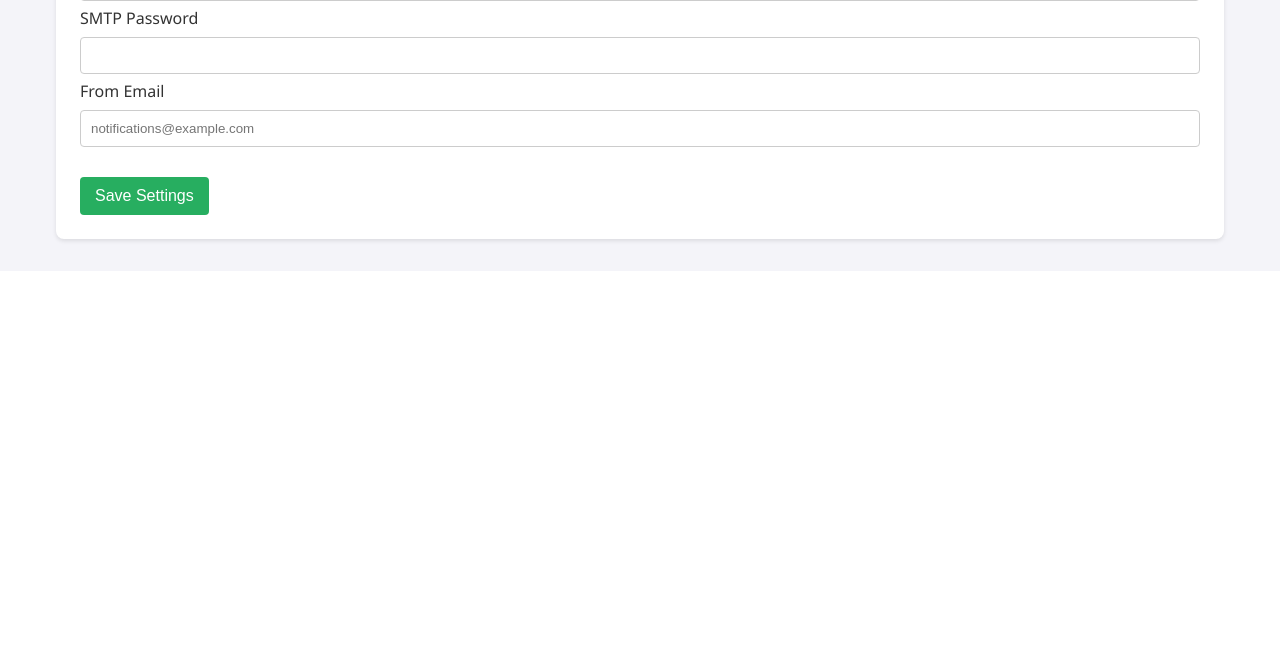
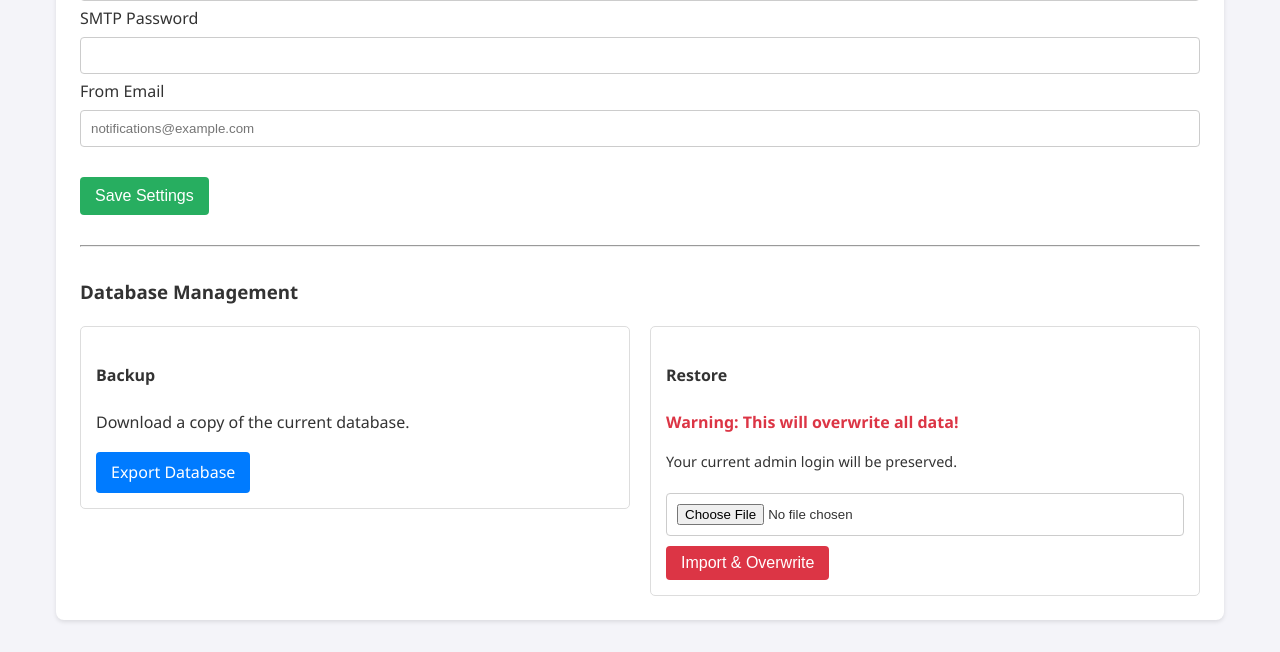
Before and after one commit to SecuredUnderscore/BCParks-Campsite-Tracker, a Flask app: page /admin/settings in a window 1280 px wide. Shown: the part 1553-2205 px from the top of the page. Before the commit the page ends 1797 px from the top, so only its background shows below. Run offline with Flask 3, Linux system fonts and the light colour scheme; a user stored in the database is signed in; data that the repository does not hold is empty.

Commit message:
added import/export of database files to admin-settings page

```diff
--- a/app/routes.py
+++ b/app/routes.py
@@ -1,5 +1,5 @@
 
-from flask import Blueprint, render_template, redirect, url_for, request, flash, jsonify, current_app, session
+from flask import Blueprint, render_template, redirect, url_for, request, flash, jsonify, current_app, session, send_file
 from flask_login import login_user, logout_user, login_required, current_user
 from . import db
 from .models import User
@@ -618,3 +618,77 @@ def reset_verify(token):
             return redirect(url_for('main.login'))
 
     return render_template('reset_set.html', token=token)
+
+
+@main.route('/admin/export_db')
+@login_required
+def export_db():
+    if not current_user.is_admin:
+        flash("Access Denied", "error")
+        return redirect(url_for('main.index'))
+
+    db_path = os.path.join(current_app.instance_path, 'db.sqlite3')
+    try:
+        return send_file(db_path, as_attachment=True, download_name='backup_db.sqlite3')
+    except Exception as e:
+        flash(f"Error exporting database: {str(e)}", "error")
+        return redirect(url_for('main.admin_settings'))
+
+@main.route('/admin/import_db', methods=['POST'])
+@login_required
+def import_db():
+    if not current_user.is_admin:
+        flash("Access Denied", "error")
+        return redirect(url_for('main.index'))
+
+    if 'db_file' not in request.files:
+        flash('No file part', 'error')
+        return redirect(url_for('main.admin_settings'))
+
+    file = request.files['db_file']
+    if file.filename == '':
+        flash('No selected file', 'error')
+        return redirect(url_for('main.admin_settings'))
+
+    if file:
+        # Preserve current admin credentials
+        admin_username = current_user.username
+        admin_hash = current_user.password_hash
+
+        # Save new DB file (overwrite)
+        db_path = os.path.join(current_app.instance_path, 'db.sqlite3')
+
+        # Close any existing connections (Flask-SQLAlchemy handles this mostly per request,
+        # but we want to be safe before swapping the file out from under it)
+        db.session.remove()
+
+        try:
+            file.save(db_path)
+
+            # Re-connect/Re-query to restore admin
+            # We need to commit the file save effectively by updating the DB session if needed,
+            # but file replacement happens at FS level.
+
+            # Look for admin user in the NEW database
+            user = User.query.filter_by(username=admin_username).first()
+            if user:
+                # Restore the password hash so the current session remains valid
+                user.password_hash = admin_hash
+                # Ensure they are still admin? "Override everything, EXCEPT for the admin login"
+                # Assuming we just want to keep the login working.
+                user.is_admin = True # Ensure they don't lock themselves out if the imported DB had this user as non-admin
+                if not user.is_admin:
+                     # This check above sets it to True, so this block is redundant but safety logic:
+                     pass
+            else:
+                # Create the admin user if they don't exist in the imported data
+                user = User(username=admin_username, password_hash=admin_hash, is_admin=True)
+                db.session.add(user)
+
+            db.session.commit()
+            flash('Database imported successfully. Admin login preserved.', 'success')
+
+        except Exception as e:
+            flash(f'Error importing database: {str(e)}', 'error')
+
+    return redirect(url_for('main.admin_settings'))
--- a/app/templates/admin_settings.html
+++ b/app/templates/admin_settings.html
@@ -98,6 +98,36 @@
         <br><br>
         <button type="submit">Save Settings</button>
     </form>
+
+    <hr style="margin: 30px 0;">
+
+    <h3>Database Management</h3>
+    <div style="display: flex; gap: 20px; align-items: flex-start; flex-wrap: wrap;">
+
+        <!-- Export -->
+        <div style="border: 1px solid #ddd; padding: 15px; border-radius: 5px; flex: 1; min-width: 250px;">
+            <h4>Backup</h4>
+            <p>Download a copy of the current database.</p>
+            <a href="{{ url_for('main.export_db') }}" class="button"
+                style="text-decoration: none; background-color: #007bff; color: white; padding: 8px 15px; border-radius: 4px; display: inline-block;">Export
+                Database</a>
+        </div>
+
+        <!-- Import -->
+        <div style="border: 1px solid #ddd; padding: 15px; border-radius: 5px; flex: 1; min-width: 250px;">
+            <h4>Restore</h4>
+            <p style="color: #dc3545; font-weight: bold; margin-bottom: 5px;">Warning: This will overwrite all data!</p>
+            <p style="font-size: 0.9em; margin-bottom: 15px;">Your current admin login will be preserved.</p>
+            <form action="{{ url_for('main.import_db') }}" method="POST" enctype="multipart/form-data"
+                onsubmit="return confirm('WARNING: This will overwrite the ENTIRE database (alerts, users, etc) with the uploaded file.\n\nOnly your current admin login will be preserved.\n\nAre you sure you want to proceed?');">
+                <input type="file" name="db_file" accept=".sqlite3,.db" required
+                    style="margin-bottom: 10px; width: 100%;">
+                <button type="submit"
+                    style="background-color: #dc3545; color: white; border: none; padding: 8px 15px; border-radius: 4px; cursor: pointer;">Import
+                    & Overwrite</button>
+            </form>
+        </div>
+    </div>
 </div>
 
 <script>
```
Also changed, not shown: test_db_tools.py (added, +97 -0 lines).
